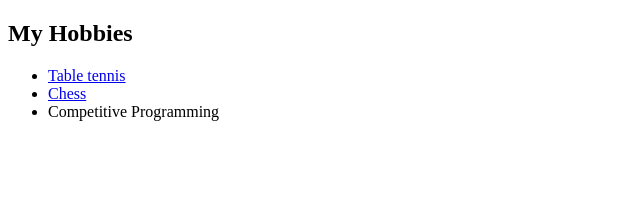
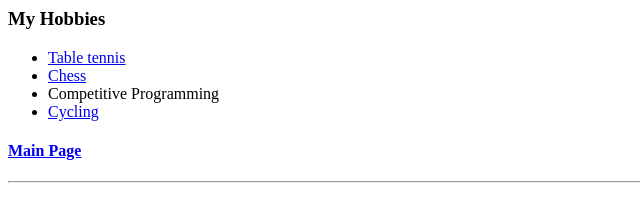
Before and after one commit to Adityatulsiyan/cv, a plain HTML site: page index2.html in a window 1280 px wide. Shown: the whole page, without its empty margins (0-640 px from the left). Drawn offline with Linux system fonts and the light colour scheme.

Commit message:
Update index2.html

```diff
--- a/index2.html
+++ b/index2.html
@@ -1,17 +1,21 @@
-<!DOCTYPE html>
 <html>
     <head>
         <meta charset="utf-8">
         <title>My Hobbies</title>
+        <link rel="stylesheet" href="css/styles.css">
+
     </head>
     <body>
         <p>
-            <h2>My Hobbies</h2>
+            <h3>My Hobbies</h3>
         <ul>
             <li><a href="https://www.youtube.com/watch?v=o6g58imTXjM">Table tennis</a></li>
             <li><a href="https://www.youtube.com/watch?v=t4KqvGXtsdQ">Chess</a></li>
             <li>Competitive Programming</li>
+            <li><a href="https://www.youtube.com/watch?v=t-8RqDib1j0">Cycling</a></li>
         </ul>
         </p>
+        <a href="index.html"><h4>Main Page</h4></a>
+        <hr>
     </body>
 </html>
```
